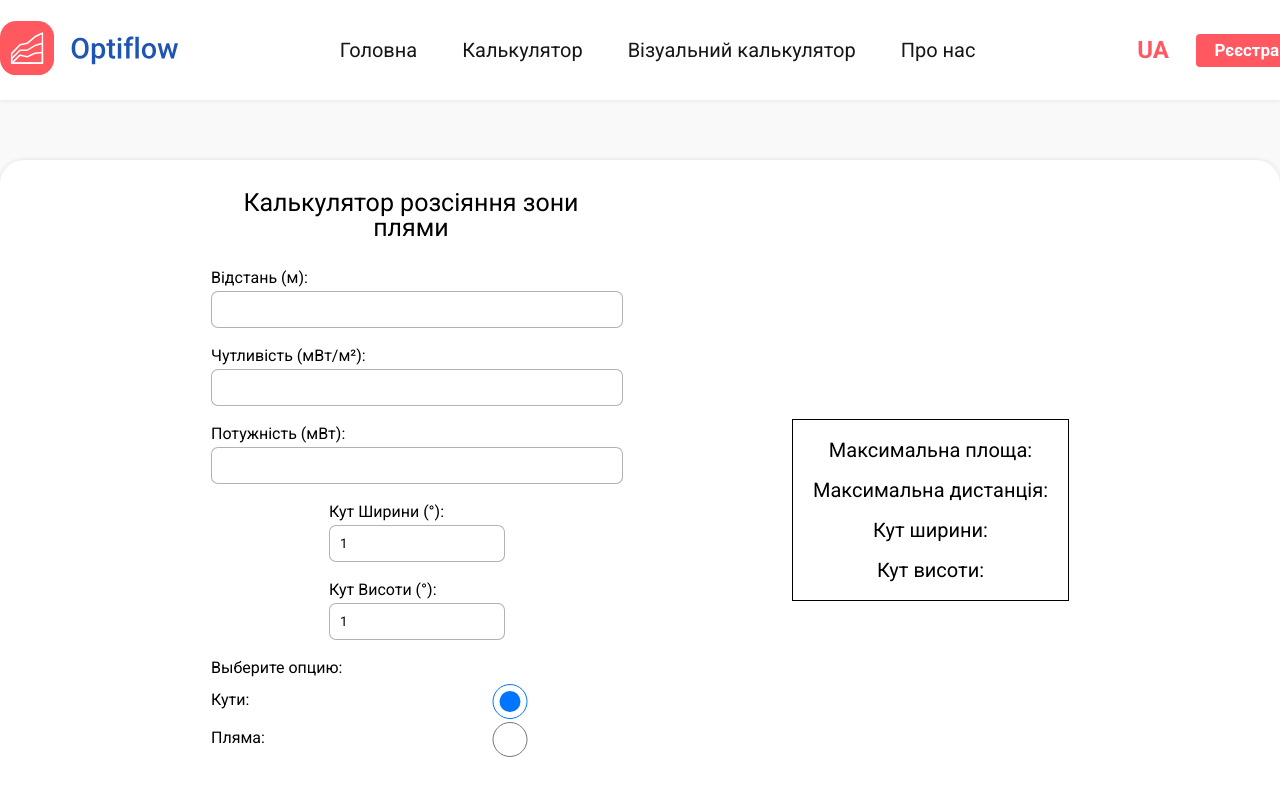
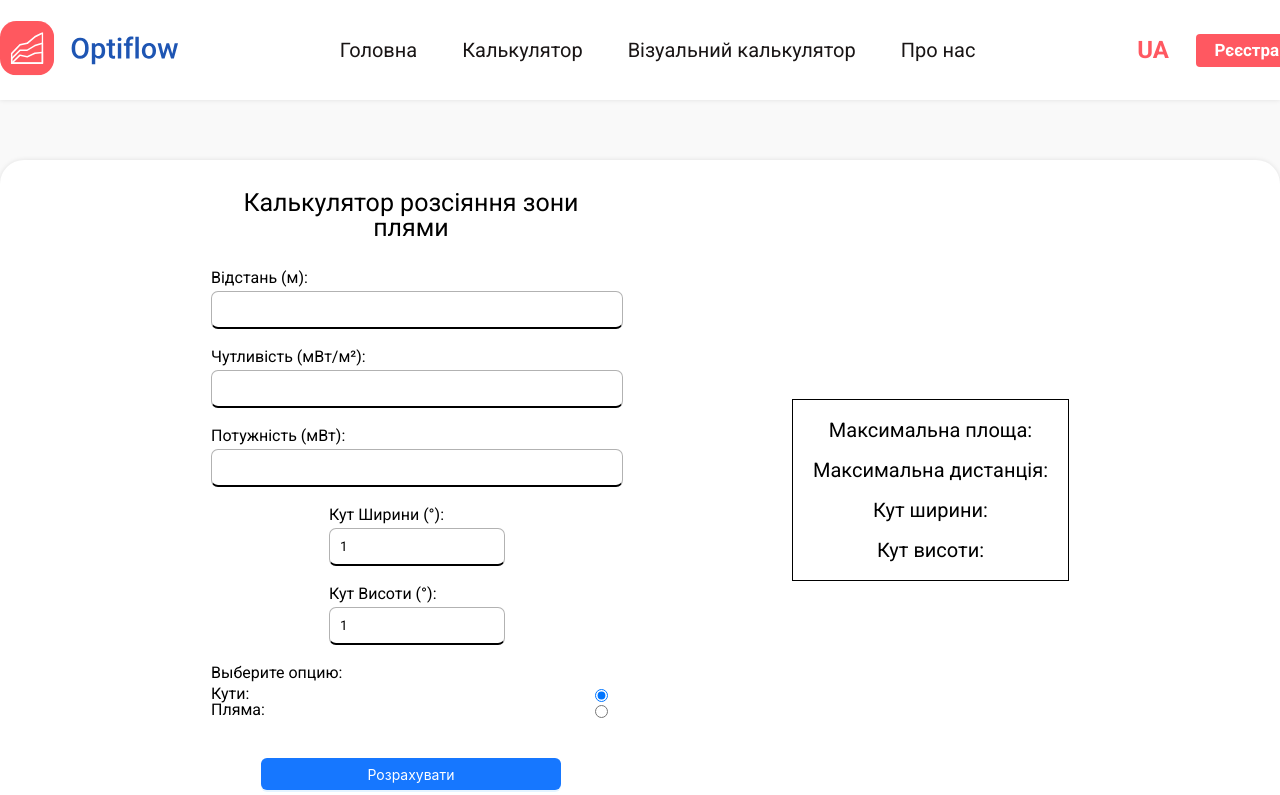
Before and after one commit to Skiftech-project/optiflow-frontend, a React (Vite) app: page / in a window 1280 px wide. Shown: the top 795 px of the page. Built offline with nearby package versions, Linux system fonts and the light colour scheme.

Commit message:
redesigned inputs

```diff
--- a/src/components/simple/InputBlock/InputBlock.css
+++ b/src/components/simple/InputBlock/InputBlock.css
@@ -1,5 +1,5 @@
 .error {
-    color: red;
+    color: #ff5861;
     margin-top: 7px;
 }
 .form__label {
@@ -12,16 +12,22 @@
     flex-direction: column;
 }
 
-.form__item input {
+.form__input {
     width: 100%;
     height: 35px;
     padding: 0px 0px 0px 10px;
     border-radius: 7px;
     border: 1px solid rgba(0, 0, 0, 0.302);
+    border-bottom: 2px solid black;
     outline: none;
-    transition: 0.3s border;
+    transition: 0.4s border ease-in-out;
 }
 
 .form__item input:focus {
-    border: 1px solid #1677ff;
+    border-bottom: 2px solid blue;
 }
+
+.errored {
+    border-bottom: 2px solid #ff5861;
+    color: #ff5861;
+}
--- a/src/components/simple/InputBlock/InputBlock.jsx
+++ b/src/components/simple/InputBlock/InputBlock.jsx
@@ -3,7 +3,13 @@ import { ErrorMessage } from 'formik';
 import './InputBlock.css';
 
 const InputBlock = ({ label, ...props }) => {
-    const [field] = useField(props);
+    const [field, meta] = useField(props);
+    const isError = meta.touched && meta.error;
+    let classNames = 'form__input';
+    if (isError) {
+        classNames += ' errored';
+    }
+
     return (
         <div className="form__item">
             <label
@@ -15,6 +21,7 @@ const InputBlock = ({ label, ...props }) => {
             <input
                 {...props}
                 {...field}
+                className={classNames}
             />
             <ErrorMessage
                 className="error"
--- a/src/components/smart/FirstModule/FirstModule.jsx
+++ b/src/components/smart/FirstModule/FirstModule.jsx
@@ -160,6 +160,7 @@ const FirstModule = () => {
                     </Form>
                 </Formik>
             </div>
+
             <div className="output">
                 <div className="output__item">
                     Максимальна площа:
```
